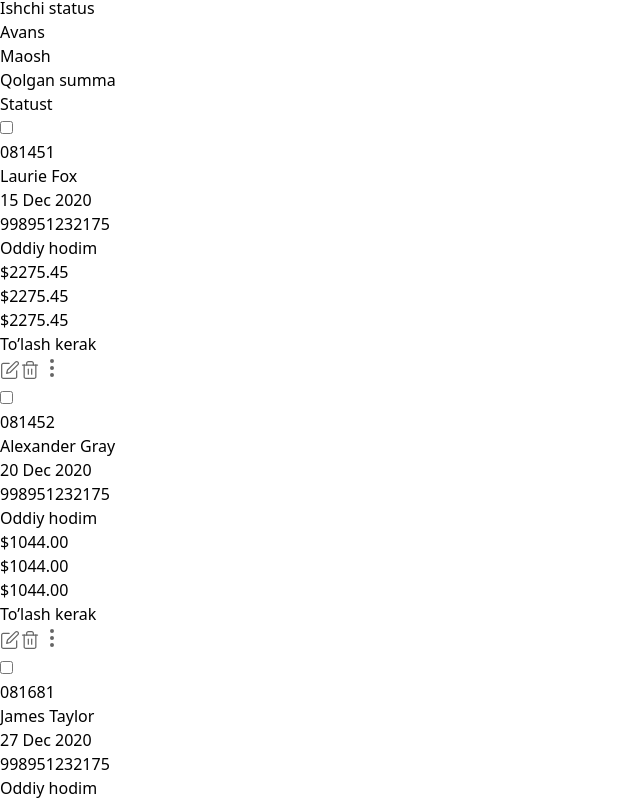
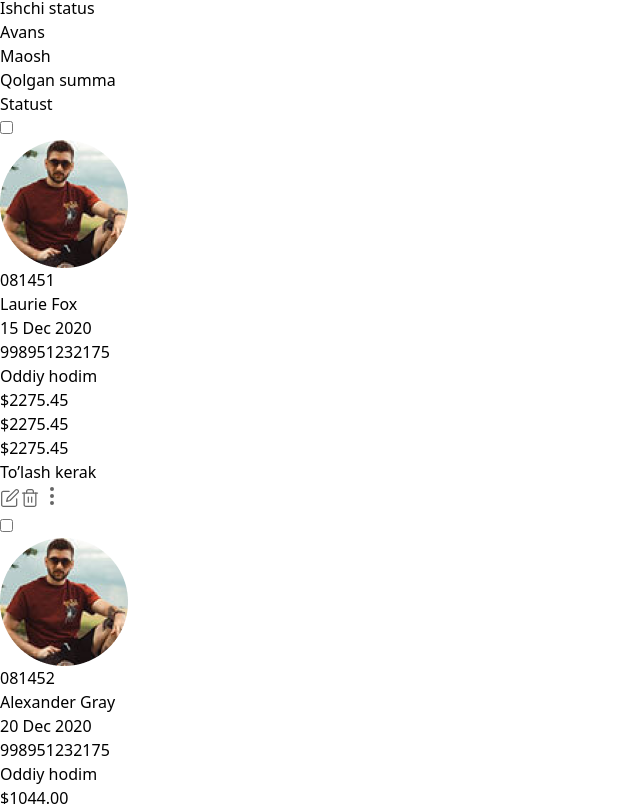
Before and after one commit to MRXDeveloper23/brick, a React (Vite) app: page /oyliklar in a window 1280 px wide. Shown: the part 836-1640 px from the top of the page, without its empty margins (0-640 px from the left). Built offline with nearby package versions, Linux system fonts and the light colour scheme.

Commit message:
merge tdev branch

```diff
--- a/src/components/hodimlar/HodimDetails.tsx
+++ b/src/components/hodimlar/HodimDetails.tsx
@@ -2,6 +2,7 @@ import React, { useState } from "react";
 import {
   HomeIcon,
   MoneyIcon,
+  PlusIcon,
   TrashIcon,
   UserIcon,
 } from "../../assets/hodimlar/HodimlarSvg";
@@ -26,7 +27,7 @@ const HodimDetails: React.FC = () => {
           </h2>
           <div className="flex gap-4">
             <button className="px-5 text-[#fff] rounded-md bg-[#4361EE] flex items-center h-[38px] gap-3">
-              <TrashIcon color="#fff" />
+              <PlusIcon color="#fff" />
               <p className="font-semibold text-[14px] leading-[19px]">
                 Add New
               </p>
--- a/src/components/hodimlar/details/Tolov.tsx
+++ b/src/components/hodimlar/details/Tolov.tsx
@@ -1,8 +1,5 @@
 import React from "react";
-import {
-  TasdiqlashTwo,
-  TasqidlashOne,
-} from "../../../assets/hodimlar/HodimlarSvg";
+
 import img from "../../../assets/details.png";
 
 const Tolov: React.FC = () => {
--- a/src/components/oyliklar/OyliklatTable.tsx
+++ b/src/components/oyliklar/OyliklatTable.tsx
@@ -9,10 +9,10 @@ interface DataProps {
   id: number;
   img: string;
   name: string;
-  date: number;
+  date: string;
   phoneNumber: number;
-  invoice: number;
-  amount: number;
+  invoice: string;
+  amount: string;
 }
 
 const OyliklatTable: React.FC<DataProps> = ({
--- a/src/pages/oylik/Oylik.tsx
+++ b/src/pages/oylik/Oylik.tsx
@@ -117,10 +117,12 @@ const Oylik: React.FC = () => {
             {filteredData.map((item) => (
               <OyliklatTable
                 name={item.name}
+                id={item.id}
                 amount={item.amount}
                 date={item.date}
                 phoneNumber={item.phoneNumber}
                 invoice={item.invoice}
+                img={item.profile}
               />
             ))}
           </div>
```
